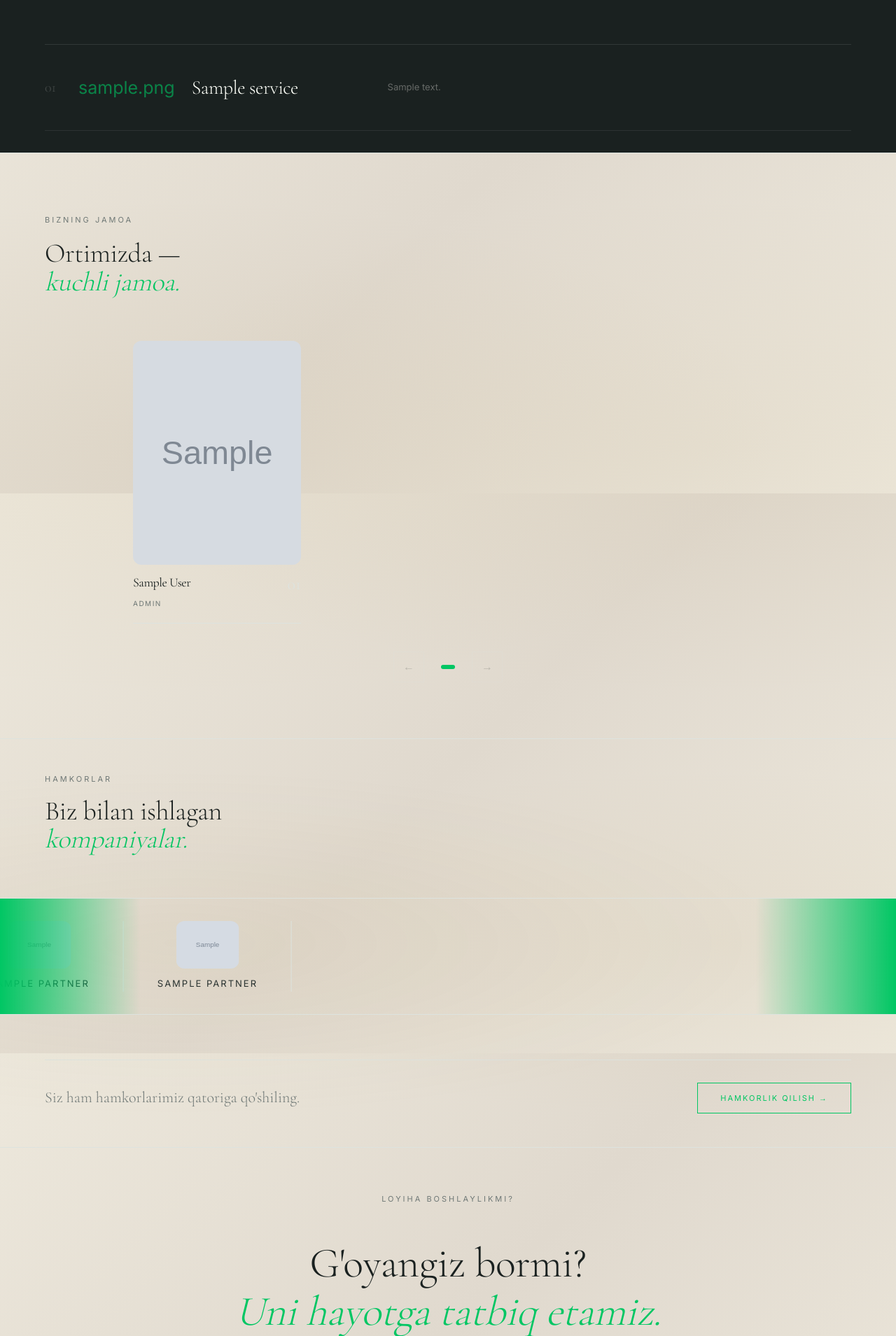
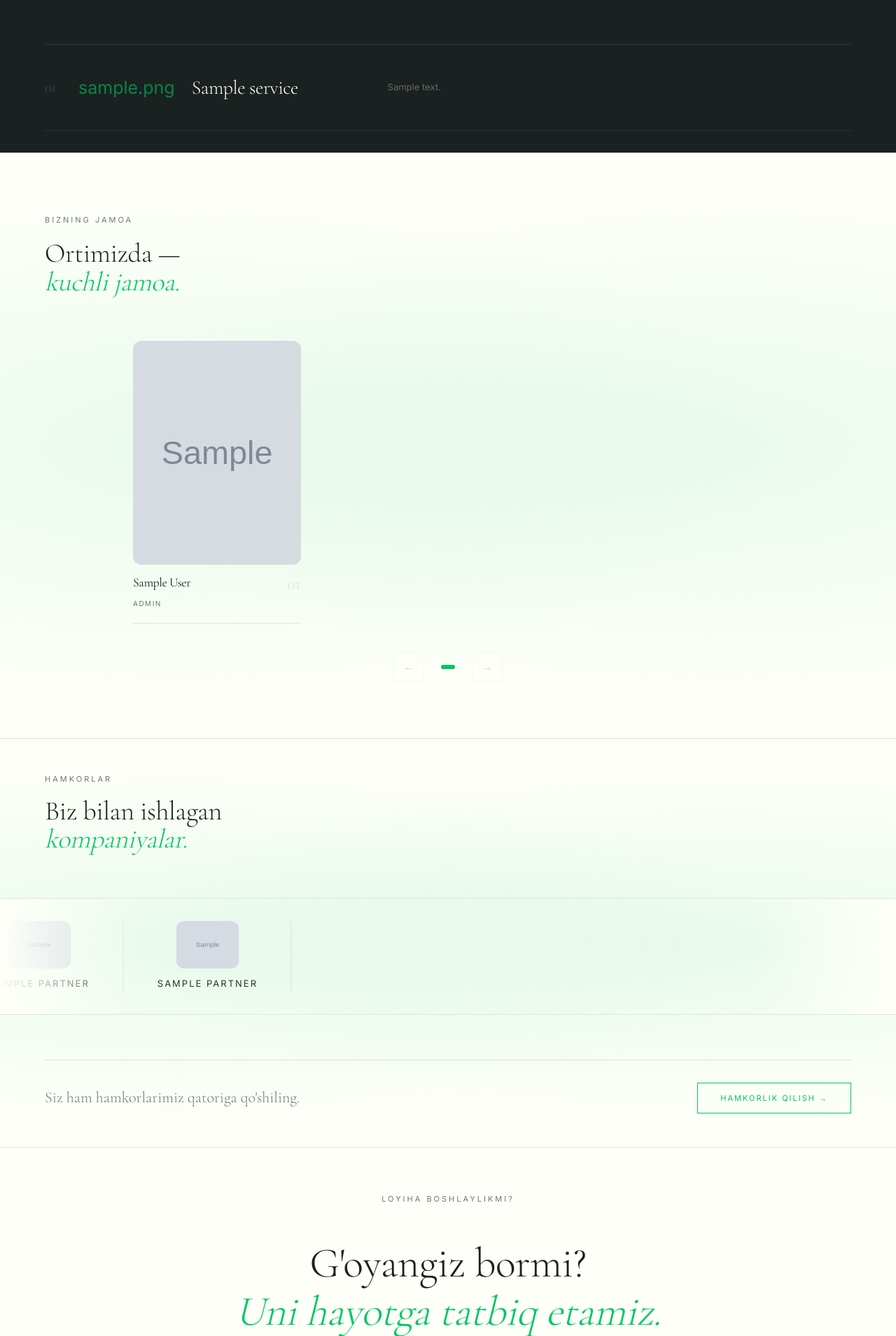
Before and after one commit to pulyaorpulia/Anvar-web, a Django app: page / in a window 1280 px wide. Shown: the part 2495-4404 px from the top of the page at 70% size. Run offline with Django 5.2, Linux system fonts and the light colour scheme; tables that the repository leaves empty hold one stand-in row (values such as "Sample post"); grey boxes marked "Sample" are stand-in pictures.

Commit message:
anvar fon

```diff
--- a/static/css/base.css
+++ b/static/css/base.css
@@ -31,9 +31,7 @@
 
 body {
     font-family: var(--sans);
-    background: linear-gradient(135deg, #ede8dc 0%, #e0d9ce 50%, #ede8dc 100%);
-    background-attachment: fixed;
-    background-color: var(--cream);
+    background-color: var(--cream);   /* #FDFFF8 */
     color: var(--black);
     font-size: 16px;
     line-height: 1.7;
--- a/static/css/home.css
+++ b/static/css/home.css
@@ -494,8 +494,8 @@
     content: '';
     position: absolute;
     inset: 0;
-    background: radial-gradient(ellipse at 20% 50%, rgba(180, 155, 100, 0.08) 0%, transparent 60%),
-                radial-gradient(ellipse at 80% 50%, rgba(180, 155, 100, 0.08) 0%, transparent 60%);
+    background: radial-gradient(ellipse at 20% 50%, rgba(0, 198, 99, 0.08) 0%, transparent 60%),
+                radial-gradient(ellipse at 80% 50%, rgba(0, 198, 99, 0.08) 0%, transparent 60%);
     pointer-events: none;
 }
 
@@ -801,8 +801,8 @@
     content: '';
     position: absolute;
     inset: 0;
-    background: radial-gradient(ellipse at 20% 50%, rgba(180, 155, 100, 0.08) 0%, transparent 60%),
-                radial-gradient(ellipse at 80% 50%, rgba(180, 155, 100, 0.08) 0%, transparent 60%);
+    background: radial-gradient(ellipse at 20% 50%, rgba(0, 198, 99, 0.08) 0%, transparent 60%),
+                radial-gradient(ellipse at 80% 50%, rgba(0, 198, 99, 0.08) 0%, transparent 60%);
     pointer-events: none;
 }
 
@@ -849,12 +849,12 @@
 
 .partners__track-wrap::before {
     left: 0;
-    background: linear-gradient(to right, var(--gold), transparent);
+    background: linear-gradient(to right, var(--cream), transparent);
 }
 
 .partners__track-wrap::after {
     right: 0;
-    background: linear-gradient(to left, var(--gold), transparent);
+    background: linear-gradient(to left, var(--cream), transparent);
 }
 
 .partners__track {
```
